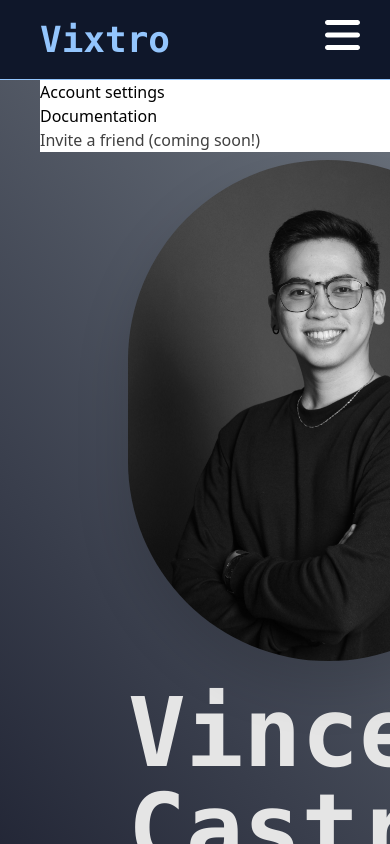
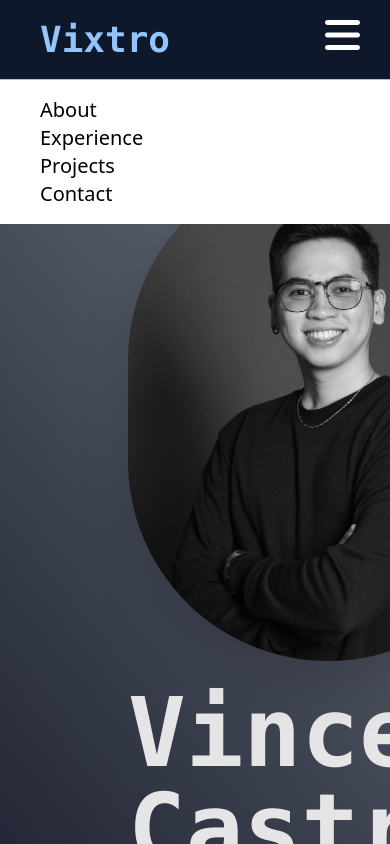
Before and after one commit to vixtroo/portfolio, a Next.js app: page / in a window 390 px wide. Both pictures are taken after a click on the button 329 px from the left and 25 px from the top of the page. Shown: the top 844 px of the page. Built offline with nearby package versions, Linux system fonts and the light colour scheme.

Commit message:
UI changes

```diff
--- a/src/components/navbar/index.js
+++ b/src/components/navbar/index.js
@@ -88,30 +88,21 @@ const Navbar = () => {
             </div>
             <Menu>
                 <Menu.Button className='flex w-10 md:hidden'><FontAwesomeIcon icon={faBars} style={{fontSize: '40px', color:'white'}}/></Menu.Button>
-                    <Menu.Items className='absolute flex flex-col w-full bg-white top-20'>
-                        <Menu.Item>
+                    <Menu.Items className='absolute left-0 flex flex-col w-full py-4 pl-10 bg-white top-20 leading-12'>
+                        {navLinks.map(({title, link})=>{
+                            return(
+                                <Menu.Item key={title}>
                                     {({ active }) => (
                                         <a
-                            className={`${active && 'bg-blue-500'}`}
-                            href="/account-settings"
+                                        className='text-xl'
+                                        href={`${link}`}
                                         >
-                            Account settings
+                                        {title}
                                         </a>
                                     )}
                                 </Menu.Item>
-                        <Menu.Item>
-                        {({ active }) => (
-                            <a
-                            className={`${active && 'bg-blue-500'}`}
-                            href="/account-settings"
-                            >
-                            Documentation
-                            </a>
-                        )}
-                        </Menu.Item>
-                        <Menu.Item disabled>
-                        <span className="opacity-75">Invite a friend (coming soon!)</span>
-                        </Menu.Item>
+                            )
+                        })}
                     </Menu.Items>
             </Menu>
         </div>
```
Lines whose indentation alone changed are shown as unchanged.
